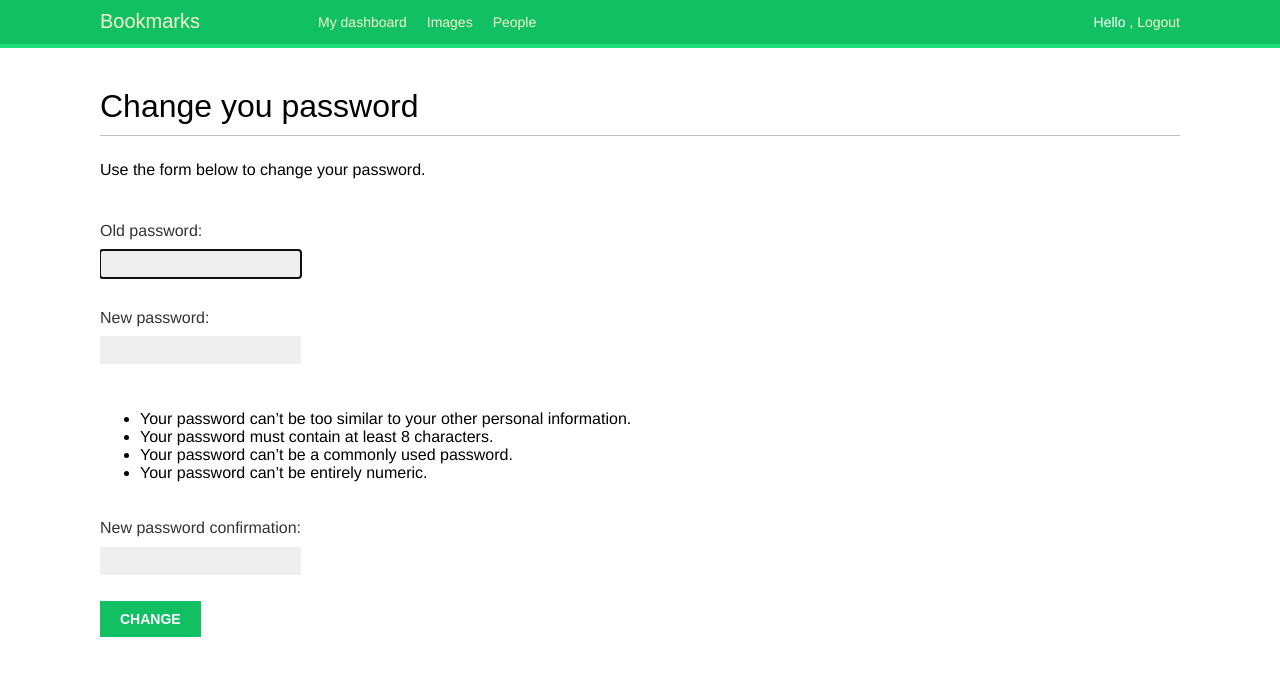
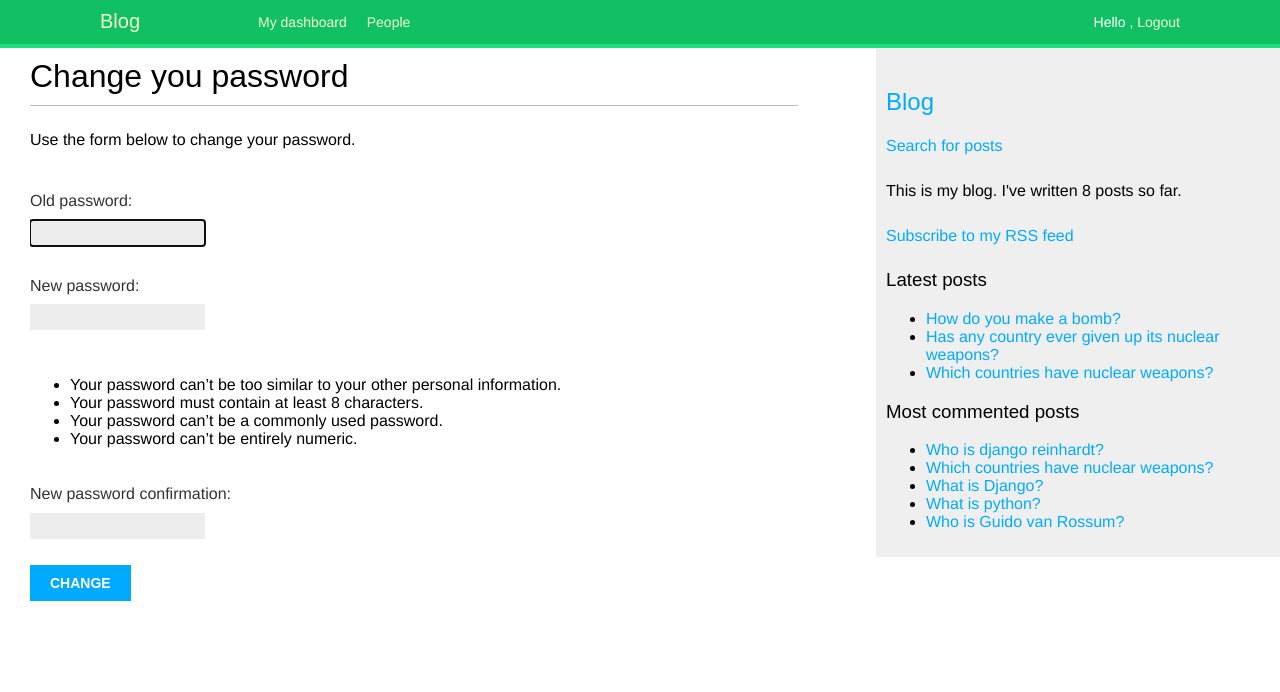
Before and after one commit to python3django/django-blog, a Django app: page /account/password_change/ in a window 1280 px wide. Shown: the top 692 px of the page. Run offline with Django 3.2, Linux system fonts and the light colour scheme; a user stored in the database is signed in; data comes from the database, SQL or seed files in the repository; some web fonts are replaced.

Commit message:
Edited css styles and base.html

```diff
--- a/account/templates/base.html
+++ b/account/templates/base.html
@@ -1,22 +1,20 @@
-{% load staticfiles %}
+{% load blog_tags %}
+{% load static %}
 
 <!DOCTYPE html>
 <html>
 <head>
   <title>{% block title %}{% endblock %}</title>
-  <link href="{% static "css/base.css" %}" rel="stylesheet">
+  <link href="{% static "css/blog_account.css" %}" rel="stylesheet">
 </head>
 <body>
 
 	<div id="header">
-	  <span class="logo">Bookmarks</span>
+	  <span class="logo"><a href="{% url "blog:post_list" %}">Blog</a></span>
 	  {% if request.user.is_authenticated %}
 		<ul class="menu">
 		  <li {% if section == "dashboard" %}class="selected"{% endif %}>
 		    <a href="{% url "dashboard" %}">My dashboard</a>
-		  </li>
-		  <li {% if section == "images" %}class="selected"{% endif %}>
-		    <a href="#">Images</a>
 		  </li>
 		  <li {% if section == "people" %}class="selected"{% endif %}>
 		    <a href="#">People</a>
@@ -48,5 +46,21 @@
     {% block content %}
     {% endblock %}
   </div>
+  <div id="sidebar">
+    <h2><a href="{% url "blog:post_list" %}">Blog</a></h2>
+    <p><a href="{% url "blog:post_search" %}">Search for posts</a></p>
+    <p>This is my blog. I've written {% total_posts %} posts so far.</p>
+    <p><a href="{% url "blog:post_feed" %}">Subscribe to my RSS feed</a></p>
+    <h3>Latest posts</h3>
+    {% show_latest_posts 3 %}
+
+    <h3>Most commented posts</h3>
+    {% get_most_commented_posts as most_commented_posts %}
+    <ul>
+      {% for post in most_commented_posts %}
+        <li><a href="{{ post.get_absolute_url }}">{{ post.title }}</a></li>
+      {% endfor %}
+    </ul>
+  </div>
 </body>
 </html>
--- a/account/static/css/base.css
+++ b/blog/static/css/blog_account.css
@@ -1,25 +1,17 @@
 @import url(http://fonts.googleapis.com/css?family=Muli);
 
-body {
-    margin:0;
-    padding:0;
-    font-family:helvetica, sans-serif;
-}
 
 p {
     line-height: 1.8;
 }
 
-a {
-    color:#12c064;
-    text-decoration:none;
-}
+
 
 a:hover {
     color:#00a74f;
 }
 
-h1, h2, h3, h4, h5 , h6 { font-family: 'Muli', sans-serif; font-weight:normal; }
+h1, h2, h3, h4, h5, h6 { font-family: 'Muli', sans-serif; font-weight:normal; }
 
 h1 {
     border-bottom:1px solid #bbb;
@@ -172,26 +164,6 @@ ul.messages li a.close {
     float:left;
 }
 
-/* social-auth */
-.social {
-    float:right;
-}
-.social li {
-    list-style:none;
-    padding:10px 20px;
-    margin:0 0 10px 0;
-}
-.social li a {
-    width:100%;
-    height:100%;
-    display:block;
-    color:#fff;
-}
-.social li.facebook { background:#3b5399; }
-.social li.twitter { background:#00cffa; }
-.social li.google { background:#de1710; }
-
-
 /* images */
 
 .image-preview, .image-detail {
@@ -275,3 +247,100 @@ img.user-detail {
     font-style:italic;
     color:#ccc;
 }
+
+
+
+
+body {
+    margin:0;
+    padding:0;
+    font-family:helvetica, sans-serif;
+}
+
+a {
+    color:#00abff;
+    text-decoration:none;
+}
+
+h1 {
+    font-weight:normal;
+    border-bottom:1px solid #bbb;
+    padding:0 0 10px 0;
+}
+
+h2 {
+    font-weight:normal;
+    margin:30px 0 0;
+}
+
+#content {
+    float:left;
+    width:60%;
+    padding:0 0 0 30px;
+}
+
+#sidebar {
+    float:right;
+    width:30%;
+    padding:10px;
+    background:#efefef;
+    height:100%;
+}
+
+p.date {
+    color:#ccc;
+    font-family: georgia, serif;
+    font-size: 12px;
+    font-style: italic;
+}
+
+/* pagination */
+.pagination {
+    margin:40px 0;
+    font-weight:bold;
+}
+
+/* forms */
+label {
+    float:left;
+    clear:both;
+    color:#333;
+    margin-bottom:4px;
+}
+input, textarea {
+    clear:both;
+    float:left;
+    margin:0 0 10px;
+    background:#ededed;
+    border:0;
+    padding:6px 10px;
+    font-size:12px;
+}
+input[type=submit] {
+    font-weight:bold;
+    background:#00abff;
+    color:#fff;
+    padding:10px 20px;
+    font-size:14px;
+    text-transform:uppercase;
+}
+.errorlist {
+    color:#cc0033;
+    float:left;
+    clear:both;
+    padding-left:10px;
+}
+
+
+/* comments */
+.comment {
+    padding:10px;
+}
+.comment:nth-child(even) {
+    background:#efefef;
+}
+.comment .info {
+    font-weight:bold;
+    font-size:12px;
+    color:#666;
+}
--- a/blog/templates/blog/post/detail.html
+++ b/blog/templates/blog/post/detail.html
@@ -1,4 +1,4 @@
-{% extends "blog/base.html" %}
+{% extends "base.html" %}
 {% load blog_tags %}
 
 {% block title %}{{ post.title }}{% endblock %}
--- a/blog/templates/blog/post/list.html
+++ b/blog/templates/blog/post/list.html
@@ -1,10 +1,10 @@
-{% extends "blog/base.html" %}
+{% extends "base.html" %}
 {% load blog_tags %}
 
 {% block title %}My Blog{% endblock %}
 
 {% block content %}
-  <h1>My Blog</h1>
+  <h1>Blog</h1>
 
     {% if tag %}
       <h2>Posts tagged with "{{ tag.name }}"</h2>
--- a/blog/templates/blog/post/search.html
+++ b/blog/templates/blog/post/search.html
@@ -1,4 +1,4 @@
-{% extends "blog/base.html" %}
+{% extends "base.html" %}
 
 {% block title %}Search{% endblock %}
 
--- a/blog/templates/blog/post/share.html
+++ b/blog/templates/blog/post/share.html
@@ -1,4 +1,4 @@
-{% extends "blog/base.html" %}
+{% extends "base.html" %}
 
 {% block title %}Share a post{% endblock %}
 
```
Also changed, not shown: blog/static/css/blog.css (deleted, +0 -92 lines), blog/templates/blog/base.html (deleted, +0 -32 lines).
